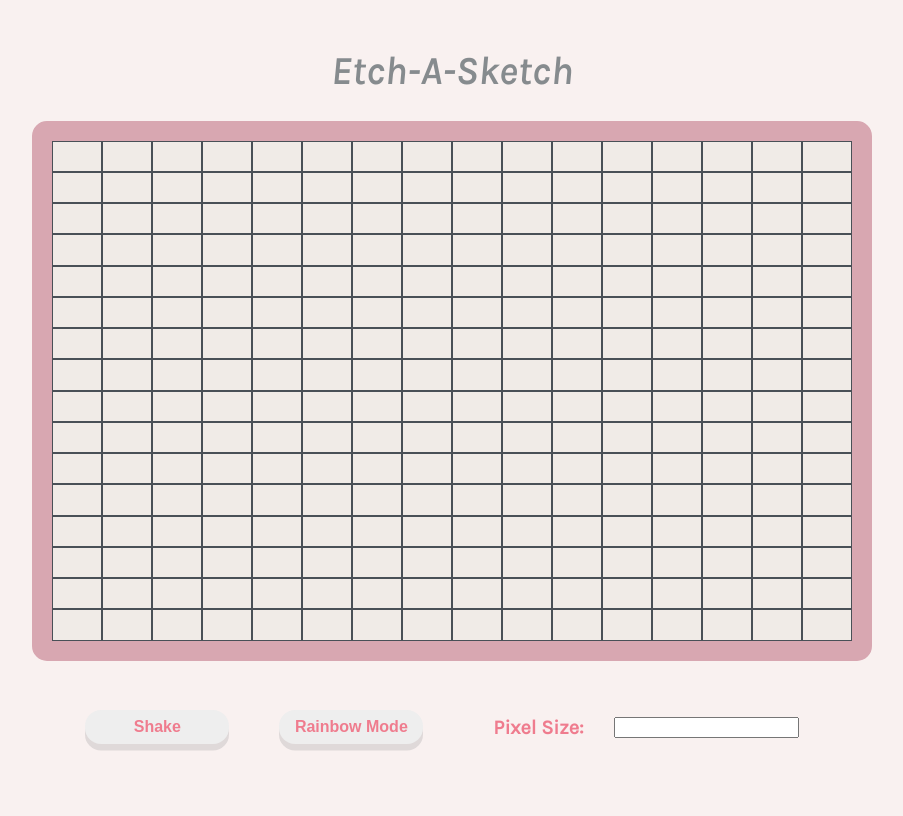
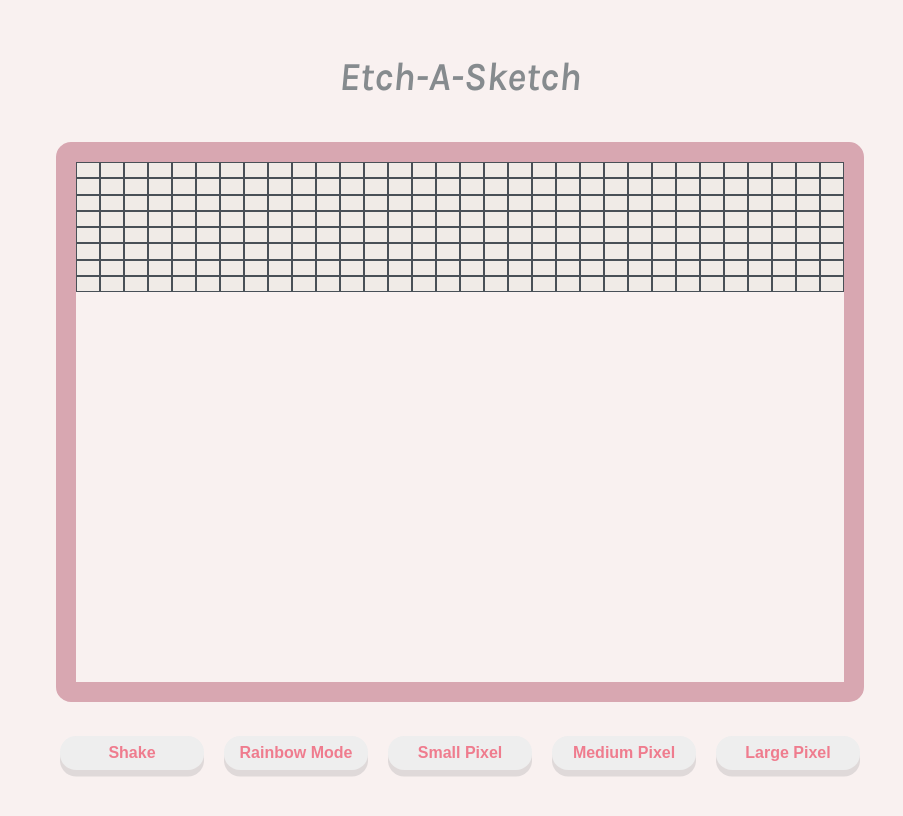
Before and after one commit to bravoosonja/etchasketch, a plain HTML site: page index.html in a window 1280 px wide. Both pictures are taken after a click on the button "Shake". Shown: the whole page, without its empty margins (188-1091 px from the left). Drawn offline with Linux system fonts and the light colour scheme.

Commit message:
change input to button

```diff
--- a/app.js
+++ b/app.js
@@ -1,55 +1,67 @@
+//create
+function createGrid(size) {
+  for (i = 0; i < size * size; i++) {
     const container = document.querySelector(".container");
-const userInput = document.getElementById("pixel-size");
-const shakeBtn = document.getElementById("shake-btn");
-const rainbowBtn = document.getElementById("rainbow-btn");
-
-//create grid
-function createGrid() {
-  for (i = 0; i < 256; i++) {
-    const div = document.createElement("div");
-    div.classList.add("grids");
-    container.appendChild(div);
+    const squares = document.createElement("div");
+    squares.classList.add("grids");
+    squares.style.setProperty("grid-template-columns", `repeat(${size},1fr)`);
+    squares.style.setProperty("grid-template-rows", `repeat(${size},1fr)`);
+    container.appendChild(squares);
   }
 }
 
-function updateGrid() {
+function choosePixel() {
+  const largeBtn = document.getElementById("large-btn");
+
+  const smallBtn = document.getElementById("small-btn");
+  smallBtn.addEventListener("click", function () {
+    const container = document.querySelector(".container");
     container.innerHTML = "";
-  container.style.setProperty(
-    "grid-template-columns",
-    `repeat (${userInput.value},2fr)`
-  );
+    createGrid(32);
+  });
 
-  for (i = 0; i < userInput.value * userInput.value; i++) {
-    const div = document.createElement("div");
-    div.classList.add("grids");
-    container.appendChild(div);
-  }
-  console.log(userInput.value);
+  const mediumBtn = document.getElementById("medium-btn");
+  mediumBtn.addEventListener("click", () => {
+    const container = document.querySelector(".container");
+    container.innerHTML = "";
+    createGrid(16);
+  });
+
+  largeBtn.addEventListener("click", () => {
+    const container = document.querySelector(".container");
+    container.innerHTML = "";
+    createGrid(8);
+  });
 }
 
+function sketch() {
   const square = document.querySelector("div");
   square.addEventListener("mouseover", function (event) {
     event.target.classList.replace("grids", "color");
   });
+}
 
-userInput.addEventListener("change", updateGrid);
-
+//erase and reset the grid to 16 * 16
+function shake() {
+  const shakeBtn = document.getElementById("shake-btn");
   shakeBtn.addEventListener("click", function () {
+    const container = document.querySelector(".container");
     container.innerHTML = "";
-  userInput.value = "";
-  container.style.setProperty("grid-template-columns", `repeat(16,2fr)`);
-  container.style.setProperty("grid-template-rows", `repeat(16,2fr)`);
-  createGrid();
-});
-
-function sketchRainbow() {
-  const rainbowColor = ["#ffbe0b", "#fb5607", "#ff006e", "#8338ec", "#3a86ff"];
-  const randomColor = Math.floor(Math.random() * rainbowColor.length);
-  const square = document.querySelector("div");
-  square.addEventListener("mouseover", function (event) {
-    console.log("rainbow mode");
-    event.target.style.backgroundColor = rainbowColor[randomColor];
+    createGrid(16);
   });
 }
 
-createGrid();
+// function sketchRainbow() {
+//   const rainbowColor = ["#ffbe0b", "#fb5607", "#ff006e", "#8338ec", "#3a86ff"];
+//   const randomColor = Math.floor(Math.random() * rainbowColor.length);
+//   const square = document.querySelector("div");
+//   square.addEventListener("mouseover", function (event) {
+//     console.log("rainbow mode");
+//     event.target.style.backgroundColor = rainbowColor[randomColor];
+//   });
+// }
+
+createGrid(16);
+sketch();
+shake();
+choosePixel();
--- a/index.html
+++ b/index.html
@@ -22,8 +22,9 @@
         <button id="shake-btn">Shake</button>
         <button id="rainbow-btn">Rainbow Mode</button>
       <div class="size">
-        <label for ="pixel-size" id="pixel-label">Pixel Size:</label>
-        <input type="number" name="pixel-size" id="pixel-size"/>
+        <button id="small-btn">Small Pixel</button>
+        <button id="medium-btn">Medium Pixel</button>
+        <button id="large-btn">Large Pixel</button>
       </div>
     </div>
   </body>
--- a/styles.css
+++ b/styles.css
@@ -3,8 +3,11 @@ body {
     display: flex;
     flex-direction: column;
     background-color: #F9F1F0;
+    align-items: center;
+    justify-content: center;
+    height: 100vh;
+    width: 100vw;
     min-height: 100vh;
-    margin-top: 20px;
 }
 
 
@@ -17,31 +20,24 @@ h1 {
     justify-content: center;
     align-items:center;
     font-size: 2.5em;
+    margin:none;
 }
 
 .container {
     border: solid #D8A7B1 20px;
     border-radius: 15px;
-    width: 800px;
-    height: 500px;
-    flex-direction: column;
-    justify-content: center;
-    align-self:center;
-    display: inline-grid;
-    grid-template-columns: repeat(16, 2fr);
-    grid-template-rows: repeat(16, 2fr);
-
+    margin: 15px;
+    width: 60%;
+    height: 65%;
+    display: grid;
+    grid-template-columns: repeat(32, 2fr);
+    grid-template-rows: repeat(32, 2fr);
 }
 
 .grids {
-
-  grid-gap: 0.5px;
-  background-color: #f0ebe7;
-  border: 1px solid #495057;
-  display: inline-grid;
-  grid-template-columns: repeat(16, 2fr);
-  grid-template-rows: repeat(16, 2fr);
-
+    background-color: #f0ebe7;
+    border: 1px solid #495057;
+    display: grid;
 }
 
 .color {
@@ -49,31 +45,26 @@ h1 {
     background-color: #b392ac;
 }
 
-
 .controls {
     display: flex;
     justify-content: center;
     align-items: center;
-    margin: 25px;
-    gap: 35px;
-
+    margin:1.2rem;
 }
 
 .mode-btns {
     display: flex;
-    justify-content: center;
+    justify-content: flex-start;
     align-items: center;
-    margin: 10px;
-    gap: 50px;
+    gap: 20px;
 }
 
 .size {
     display:flex;
     justify-content: center;
     align-items: center;
-    gap: 30px;
+    gap: 20px;
     font-size: 20px;
-    padding: 20px;
 }
 
 button {
@@ -105,9 +96,3 @@ button {
     cursor: auto;
     color: grey;
    }
-
-#pixel-label {
-    color:#EF7C8E;
-    font-size: 20px;
-    font-weight: 600;
-}
```
Lines whose indentation alone changed are shown as unchanged.
